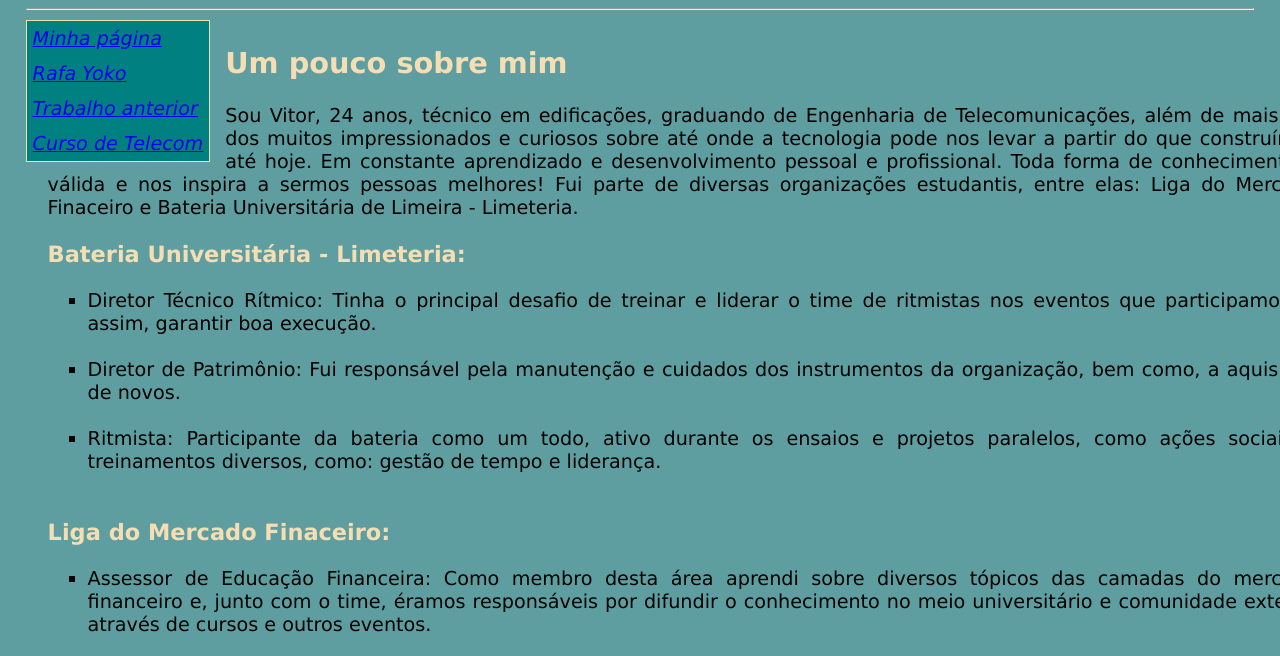
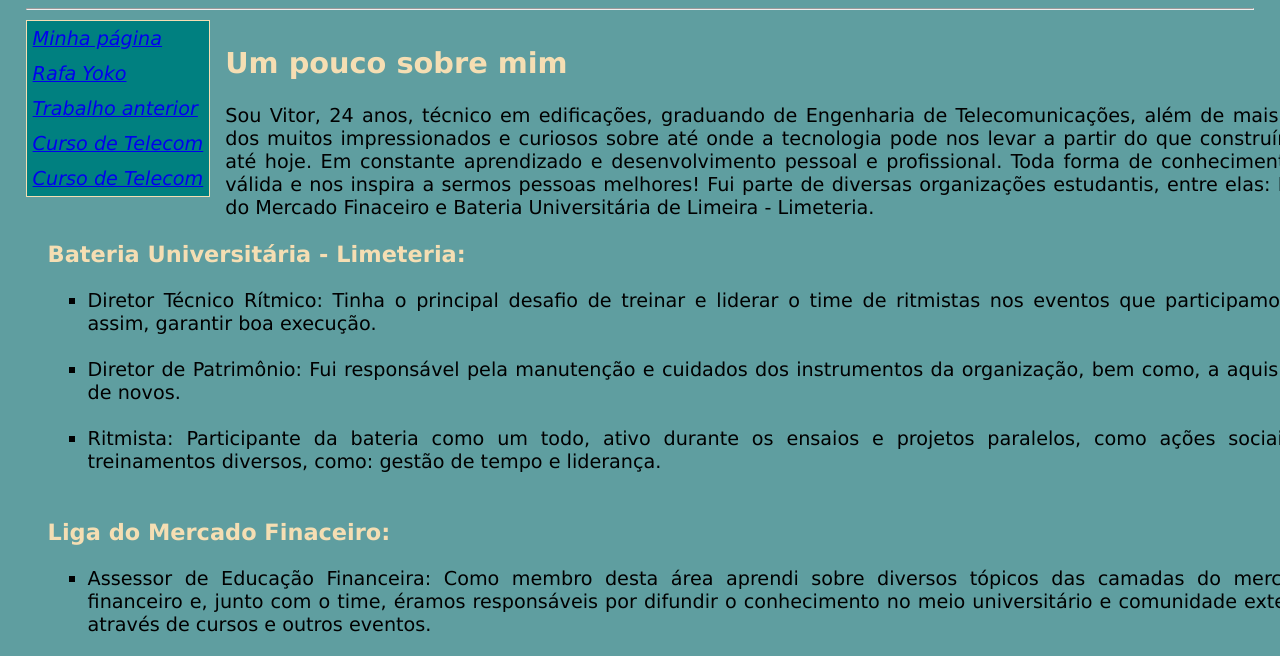
Before and after one commit to Vcintrao/ProgWeb, a plain HTML site: page Atividade5.html in a window 1280 px wide. Shown: the part 123-779 px from the top of the page. Drawn offline with Linux system fonts and the light colour scheme.

Commit message:
Índice com link para álbum de fotos

```diff
--- a/Atividade5.html
+++ b/Atividade5.html
@@ -14,6 +14,7 @@
         <a href="https://rafayoko.github.io/TT905/atividade4.html"target="_blank" rel="external">Rafa Yoko</a>
         <a href="https://vcintrao.github.io/ProgWeb/Atividade3.html"target="_blank" rel="external">Trabalho anterior</a>
         <a href="https://www.ft.unicamp.br/pt-br/graduacao/cursos/et"target="_blank" rel="external">Curso de Telecom</a>
+        <a href="https://vcintrao.github.io/ProgWeb/Atividade6.html"target="_blank" rel="external">Curso de Telecom</a>
     </section>
 
     <section class="sobremim">
```
